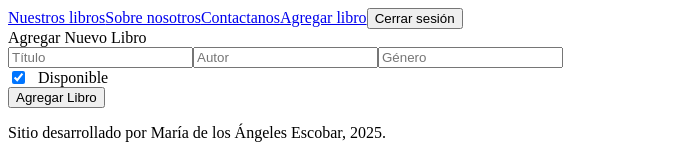
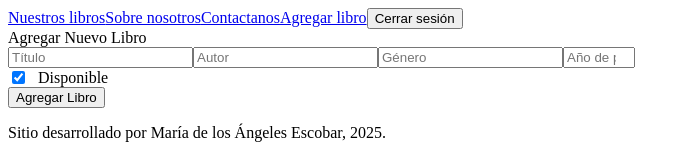
Before and after one commit to AnyuEscobar/tpfinal-frontend, a React (Vite) app: page /agregar-libro in a window 1280 px wide. Shown: the top 160 px of the page, without its empty margins (0-690 px from the left). Built offline with nearby package versions, Linux system fonts and the light colour scheme; sample sign-in values are in the browser's storage.

Commit message:
fix: arreglo del deletebook

```diff
--- a/src/pages/AddBook.jsx
+++ b/src/pages/AddBook.jsx
@@ -8,6 +8,7 @@ const AddBook = () => {
     title: "",
     author: "",
     genre: "",
+    year: "",
     available: true
   })
 
@@ -24,7 +25,10 @@ const AddBook = () => {
           "Content-Type": "application/json",
           "Authorization": `Bearer ${token}`
         },
-        body: JSON.stringify(formData)
+        body: JSON.stringify({
+          ...formData,
+          year: Number(formData.year)
+        })
       })
 
       const data = await response.json()
@@ -40,6 +44,7 @@ const AddBook = () => {
         title: "",
         author: "",
         genre: "",
+        year: "",
         available: true
       })
 
@@ -99,6 +104,17 @@ const AddBook = () => {
             required
           />
 
+          <input
+            type="number"
+            placeholder="Año de publicación"
+            name="year"
+            min={1500}
+            max={2100}
+            onChange={handleChange}
+            value={formData.year}
+            required
+          />
+
           <label style={{ display: "flex", gap: "10px", alignItems: "center" }}>
             <input
               type="checkbox"
--- a/src/pages/Home.jsx
+++ b/src/pages/Home.jsx
@@ -8,48 +8,28 @@ import { ToastMessage } from "../components/ToastMessage"
 const Home = () => {
 
   const initialErrorState = {
-
     success: null,
-
     notification: null,
-
     error: {
-
       fetch: null,
-
       delete: null
-
     }
-
   }
 
-
-
   const [books, setBooks] = useState([])
-
   const [selectedBook, setSelectedBook] = useState(null)
-
   const [filters, setFilters] = useState({
-
     title: "",
-
     genre: "",
-
     minYear: 0,
-
     maxYear: 0,
-
     author: ""
 
   })
 
   const [responseServer, setResponseServer] = useState(initialErrorState)
 
-
-
   const { user, token } = useAuth()
-
-
 
   const fetchingBooks = async (query = "") => {
 
@@ -70,13 +50,9 @@ const Home = () => {
       setResponseServer({
 
         success: true,
-
         notification: "Carga de libros exitosa",
-
         error: {
-
           ...responseServer.error,
-
           fetch: true
 
         }
@@ -86,11 +62,8 @@ const Home = () => {
     } catch (e) {
 
       setResponseServer({
-
         success: false,
-
         notification: "Error al traer los datos",
-
         error: {
 
           ...responseServer.error,
@@ -106,14 +79,11 @@ const Home = () => {
   }
 
 
-
   useEffect(() => {
 
     fetchingBooks()
 
   }, [])
-
-
 
   const deleteBook = async (idBook) => {
 
@@ -123,11 +93,9 @@ const Home = () => {
 
     }
 
-
-
     try {
 
-      const response = await fetch(`http://localhost:1000/books/${idProduct}`, {
+      const response = await fetch(`http://localhost:1000/books/${idBook}`, {
 
         method: "DELETE",
 
@@ -142,7 +110,6 @@ const Home = () => {
       const dataResponse = await response.json()
 
 
-
       if (dataResponse.error) {
 
         alert(dataResponse.error)
@@ -151,23 +118,17 @@ const Home = () => {
 
       }
 
-
-
-      setBooks(books.filter((b) => p._id !== idBook))
+      setBooks(books.filter((b) => b._id !== idBook))
 
 
 
-      alert(`${dataResponse.data.name} borrado con éxito.`)
+      alert(`${dataResponse.data.title} borrado con éxito.`)
 
     } catch (error) {
-
-
 
     }
 
   }
-
-
 
   const handleUpdateBook = (b) => {
 
```
